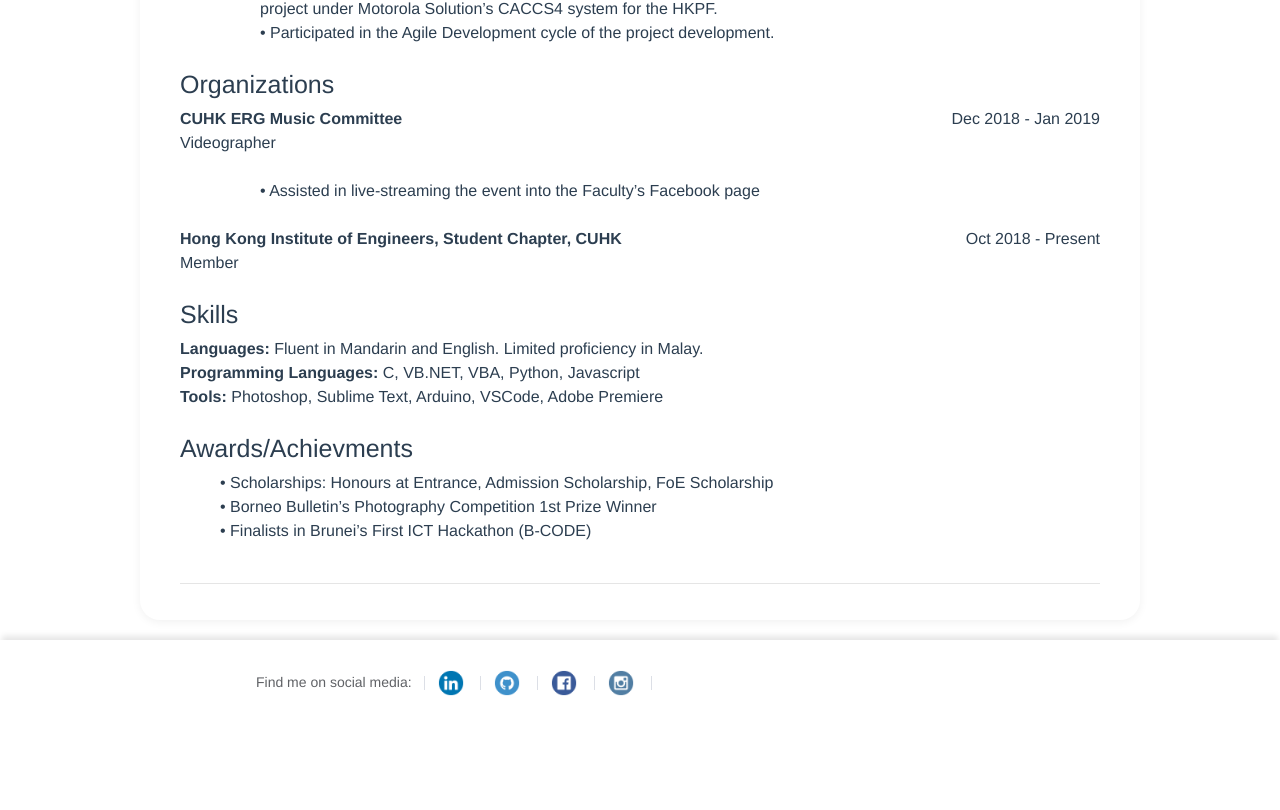
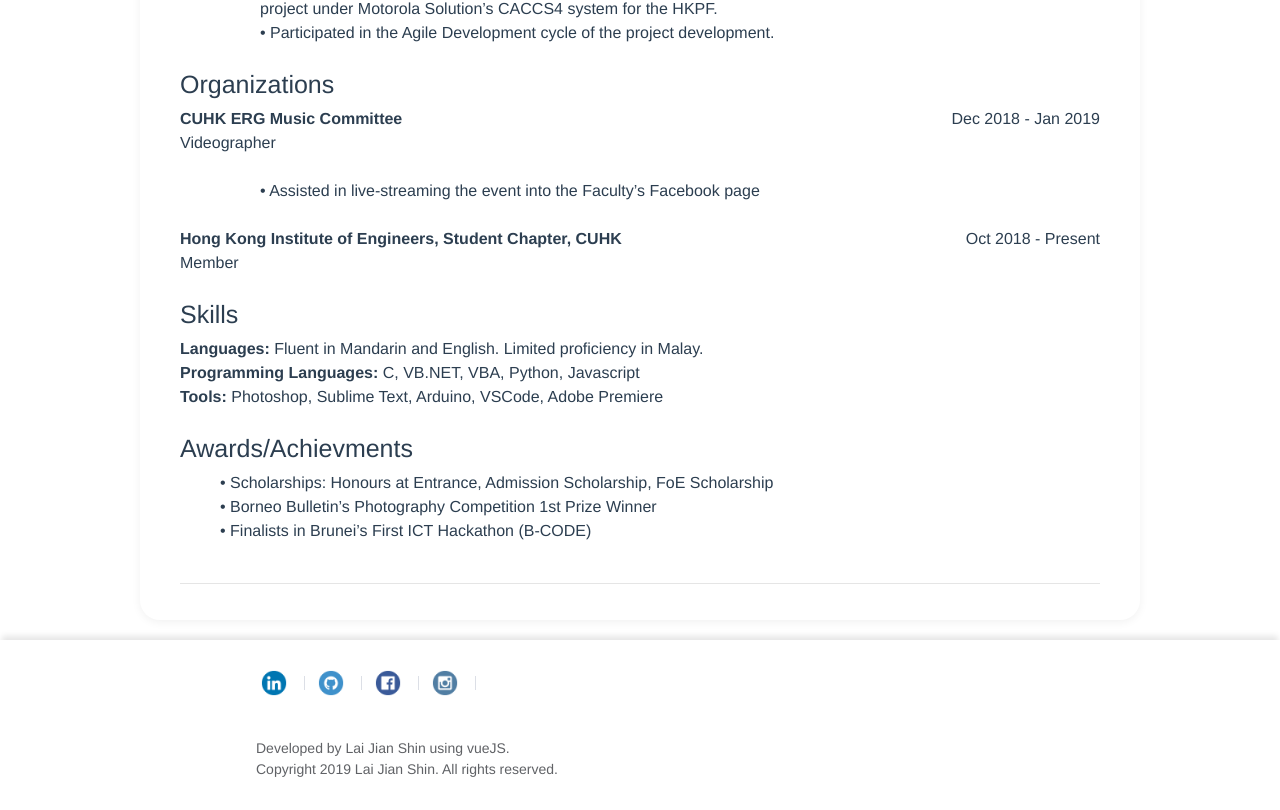
Before and after one commit to AndyPhoenix9879/iris, a Vue app: page /profile in a window 1280 px wide. Shown: the part 1778-2588 px from the top of the page. Before the commit the page ends 2504 px from the top, so only its background shows below. Built offline with nearby package versions, Linux system fonts and the light colour scheme.

Commit message:
Profile.vue: footer content rearrangement

```diff
--- a/src/views/Profile.vue
+++ b/src/views/Profile.vue
@@ -90,12 +90,15 @@
         </div>
     </div>
     <div class="footer">
-        Find me on social media:
-            <el-divider direction="vertical"></el-divider>
+
             <a target="_blank" href="https://www.linkedin.com/in/laijianshin9879/"><img src="../assets/Circle Color/Linkedin.png"></a> <el-divider direction="vertical"></el-divider>
             <a target="_blank" href="https://github.com/AndyPhoenix9879"><img src="../assets/Circle Color/Github.png"></a> <el-divider direction="vertical"></el-divider>
             <a target="_blank" href="https://www.facebook.com/andy.lai.9879"><img src="../assets/Circle Color/Facebook.png"></a> <el-divider direction="vertical"></el-divider>
             <a target="_blank" href="https://www.instagram.com/lai9879/"><img src="../assets/Circle Color/Instagram.png"></a> <el-divider direction="vertical"></el-divider>
+
+        <br><br><br>
+        Developed by Lai Jian Shin using vueJS.<br>
+        Copyright 2019 Lai Jian Shin. All rights reserved.
 
     </div>
 </div>
```
